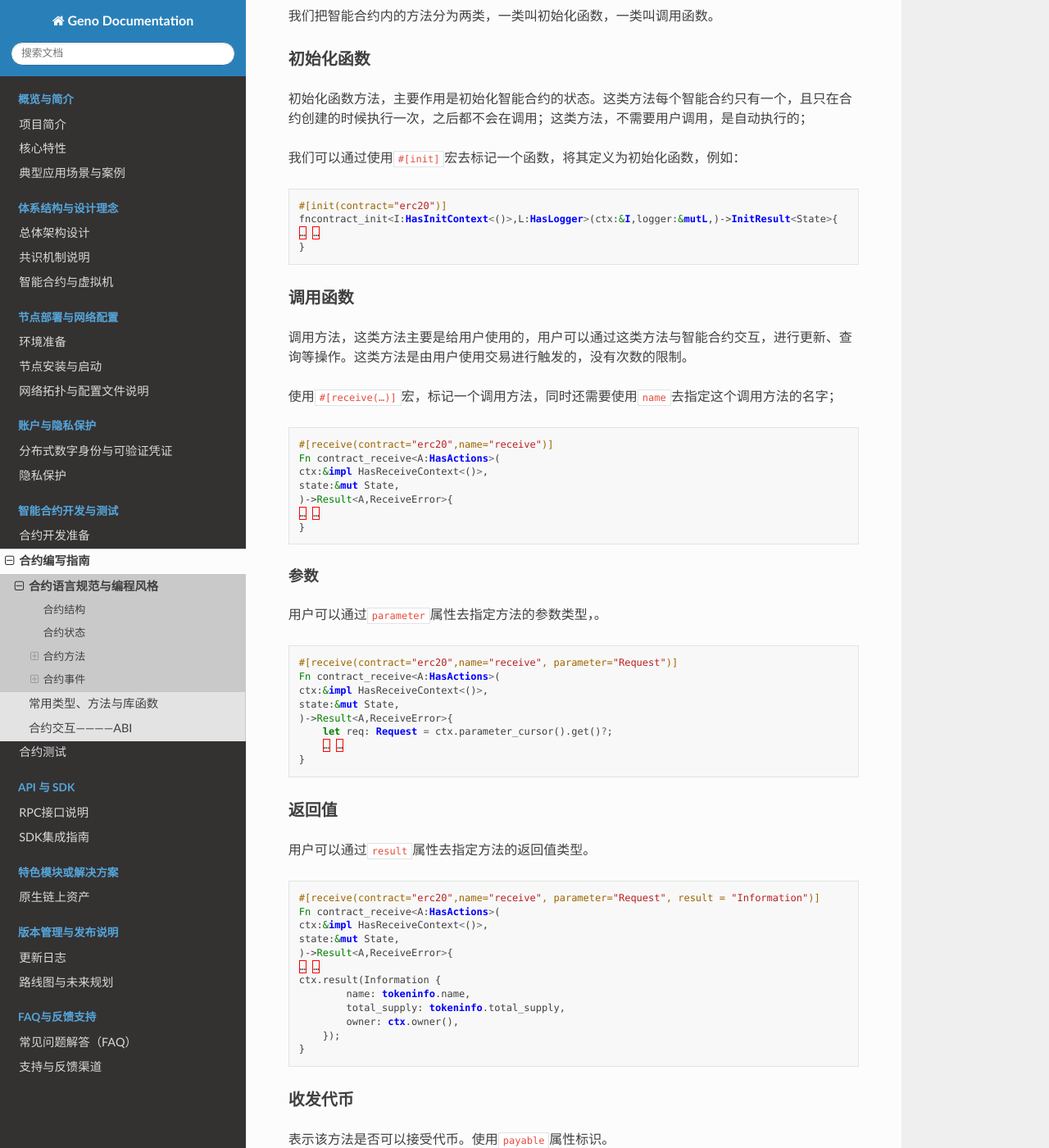
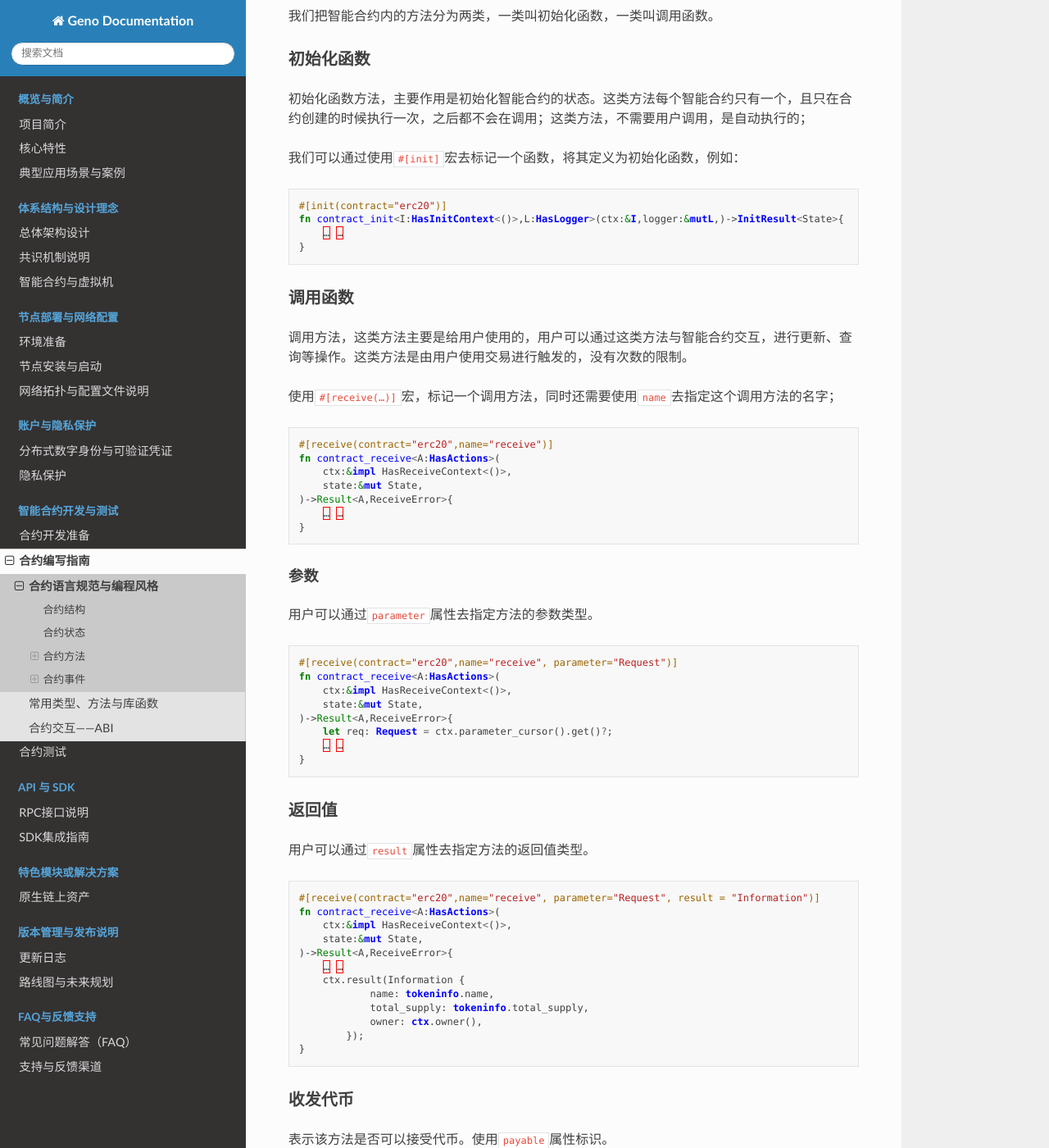
Before and after one commit to geno-labs/geno-docs, a Sphinx documentation site: the page built from source/contract/guide/specification.md, in a window 1280 px wide and 1400 px high, scrolled down 1778 px. Shown: the whole window at 82% size. Built offline with Sphinx 7.4.7 and the Read the Docs theme 3.1.0, drawn with Linux system fonts in a browser that asks for light colours.

Commit message:
fix abi v1
Signed-off-by: kent <xq-310@163.com>

````diff
--- a/source/contract/guide/specification.md
+++ b/source/contract/guide/specification.md
@@ -75,10 +75,10 @@ pub struct State {
 初始化函数方法，主要作用是初始化智能合约的状态。这类方法每个智能合约只有一个，且只在合约创建的时候执行一次，之后都不会在调用；这类方法，不需要用户调用，是自动执行的；
 
 我们可以通过使用`#[init]`宏去标记一个函数，将其定义为初始化函数，例如：
-```Rust
+```rust
 #[init(contract="erc20")]
-fncontract_init<I:HasInitContext<()>,L:HasLogger>(ctx:&I,logger:&mutL,)->InitResult<State>{
-… …
+fn contract_init<I:HasInitContext<()>,L:HasLogger>(ctx:&I,logger:&mutL,)->InitResult<State>{
+    … …
 }
 ```
 
@@ -86,23 +86,23 @@ fncontract_init<I:HasInitContext<()>,L:HasLogger>(ctx:&I,logger:&mutL,)->InitRes
 调用方法，这类方法主要是给用户使用的，用户可以通过这类方法与智能合约交互，进行更新、查询等操作。这类方法是由用户使用交易进行触发的，没有次数的限制。
 
 使用`#[receive(…)]`宏，标记一个调用方法，同时还需要使用`name`去指定这个调用方法的名字；
-```Rust
+```rust
 #[receive(contract="erc20",name="receive")]
-Fn contract_receive<A:HasActions>(
-ctx:&impl HasReceiveContext<()>,
-state:&mut State,
+fn contract_receive<A:HasActions>(
+    ctx:&impl HasReceiveContext<()>,
+    state:&mut State,
 )->Result<A,ReceiveError>{
-… …
+    … …
 }
 ```
 
 #### 参数
-用户可以通过`parameter`属性去指定方法的参数类型，。
+用户可以通过`parameter`属性去指定方法的参数类型。
 ```Rust
 #[receive(contract="erc20",name="receive", parameter="Request")]
-Fn contract_receive<A:HasActions>(
-ctx:&impl HasReceiveContext<()>,
-state:&mut State,
+fn contract_receive<A:HasActions>(
+    ctx:&impl HasReceiveContext<()>,
+    state:&mut State,
 )->Result<A,ReceiveError>{
     let req: Request = ctx.parameter_cursor().get()?;
     … …
@@ -111,30 +111,30 @@ state:&mut State,
 
 ### 返回值
 用户可以通过`result`属性去指定方法的返回值类型。
-```Rust
+```rust
 #[receive(contract="erc20",name="receive", parameter="Request", result = "Information")]
-Fn contract_receive<A:HasActions>(
-ctx:&impl HasReceiveContext<()>,
-state:&mut State,
+fn contract_receive<A:HasActions>(
+    ctx:&impl HasReceiveContext<()>,
+    state:&mut State,
 )->Result<A,ReceiveError>{
-… …
-ctx.result(Information {
-        name: tokeninfo.name,
-        total_supply: tokeninfo.total_supply,
-        owner: ctx.owner(),
-    });
+    … …
+    ctx.result(Information {
+            name: tokeninfo.name,
+            total_supply: tokeninfo.total_supply,
+            owner: ctx.owner(),
+        });
 }
 ```
 
 ### 收发代币
 表示该方法是否可以接受代币。使用`payable`属性标识。
 
-```Rust
+```rust
 #[receive(contract="erc20",name="receive", parameter="Request", result = "Information"，payable)]
-Fn contract_receive<A:HasActions>(
-ctx:&impl HasReceiveContext<()>,
-state:&mut State,
-amount: Amount,
+fn contract_receive<A:HasActions>(
+    ctx:&impl HasReceiveContext<()>,
+    state:&mut State,
+    amount: Amount,
 )->Result<A,ReceiveError>{
     let num = amout;
     … …
@@ -163,7 +163,7 @@ enum Event{
 
 在方法中，需要添加 `enable_logger`表示使能合约事件，然后在参数中添加`logger:&mut impl HasLogger`。
 在方法执行的过程中，需要触发事件的时候，我们就可以使用`logger.log()`方法，来触发事件。
-```Rust
+```rust
 #[receive(contract="erc20",name="receive", parameter="Request", enable_logger)]
 fn contract_receive<A:HasActions>(
     ctx:&impl HasReceiveContext<()>,
````
Also changed, not shown: source/contract/guide/event.md (+2 -2 lines).
